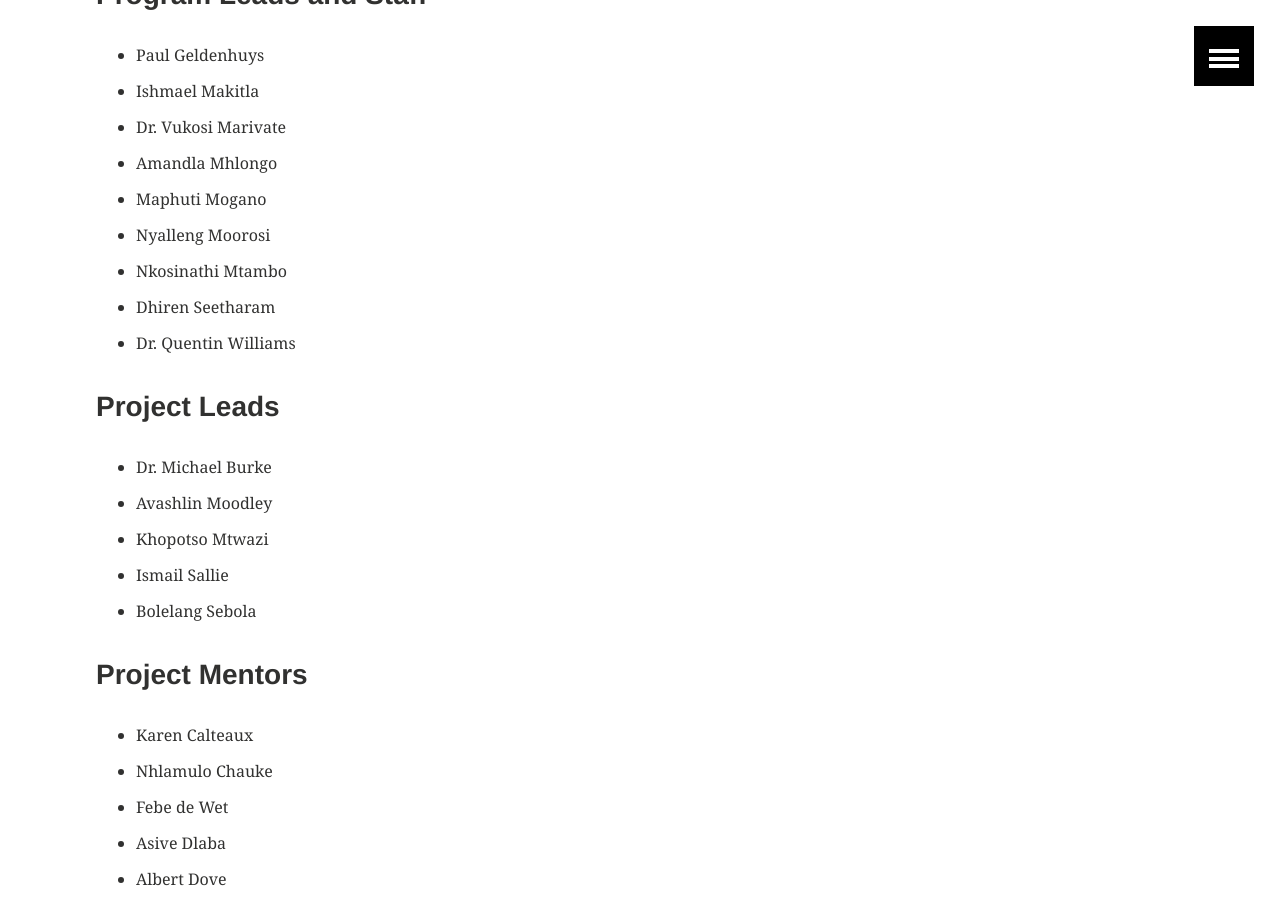
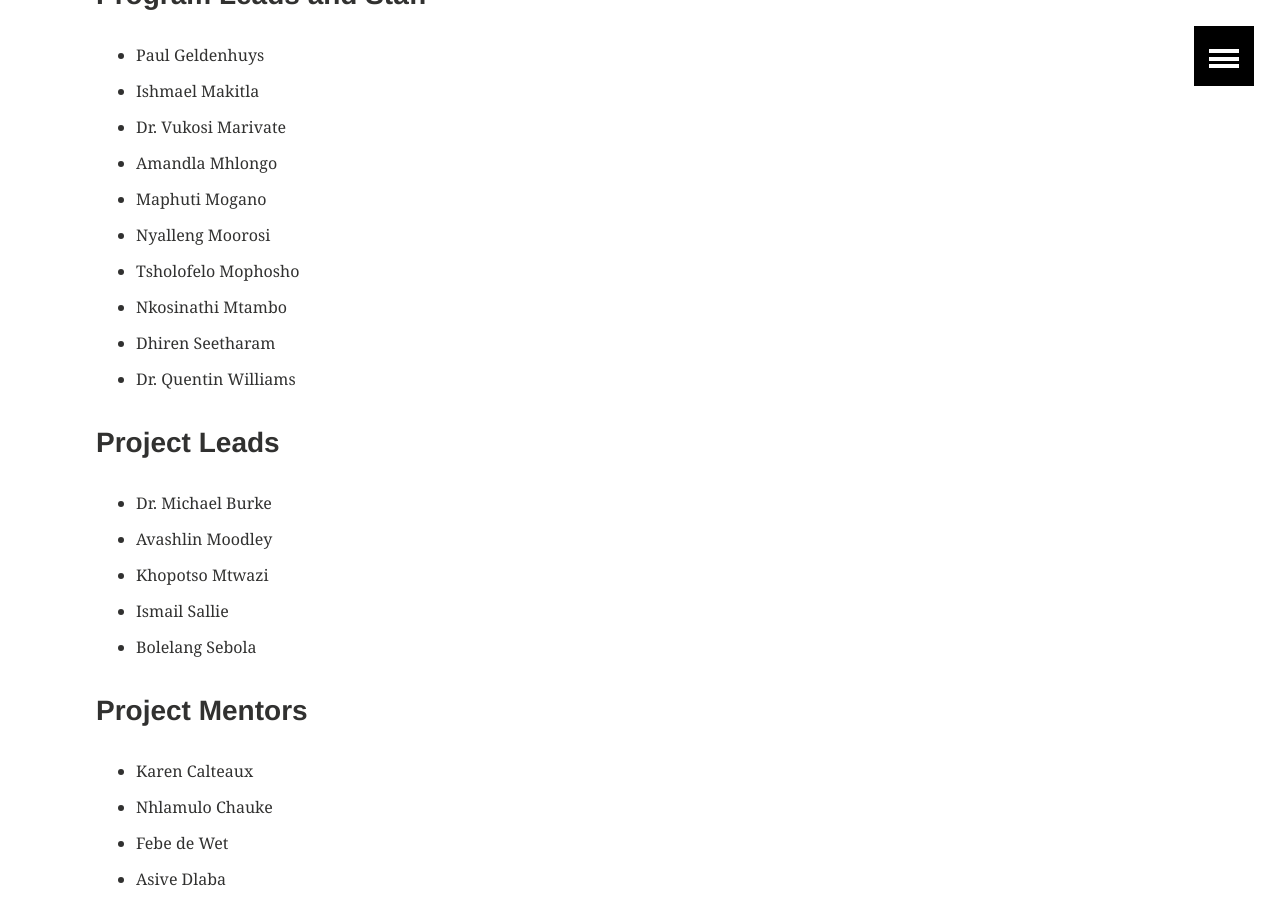
Before and after one commit to DSIDEWeb/dsideweb.github.io, a Jekyll site: the page built from people/2016-2017/index.md, in a window 1280 px wide and 900 px high, scrolled down 2749 px. Built offline with Jekyll 4.4.1, drawn with Linux system fonts in a browser that asks for light colours.

Commit message:
Added comms

```diff
--- a/people/2016-2017/index.md
+++ b/people/2016-2017/index.md
@@ -75,6 +75,7 @@ ads: false
 * Amandla Mhlongo
 * Maphuti Mogano
 * Nyalleng Moorosi
+* Tsholofelo Mophosho
 * Nkosinathi Mtambo
 * Dhiren Seetharam
 * Dr. Quentin Williams
```
